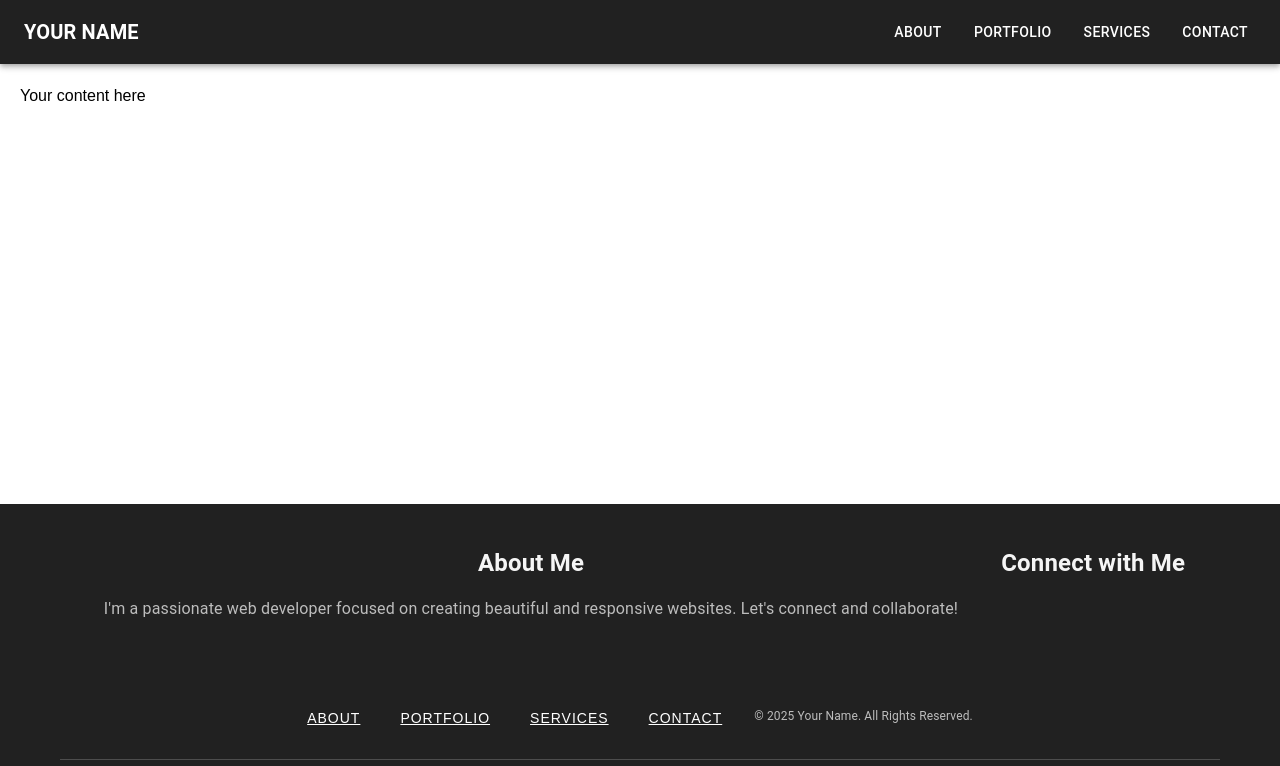
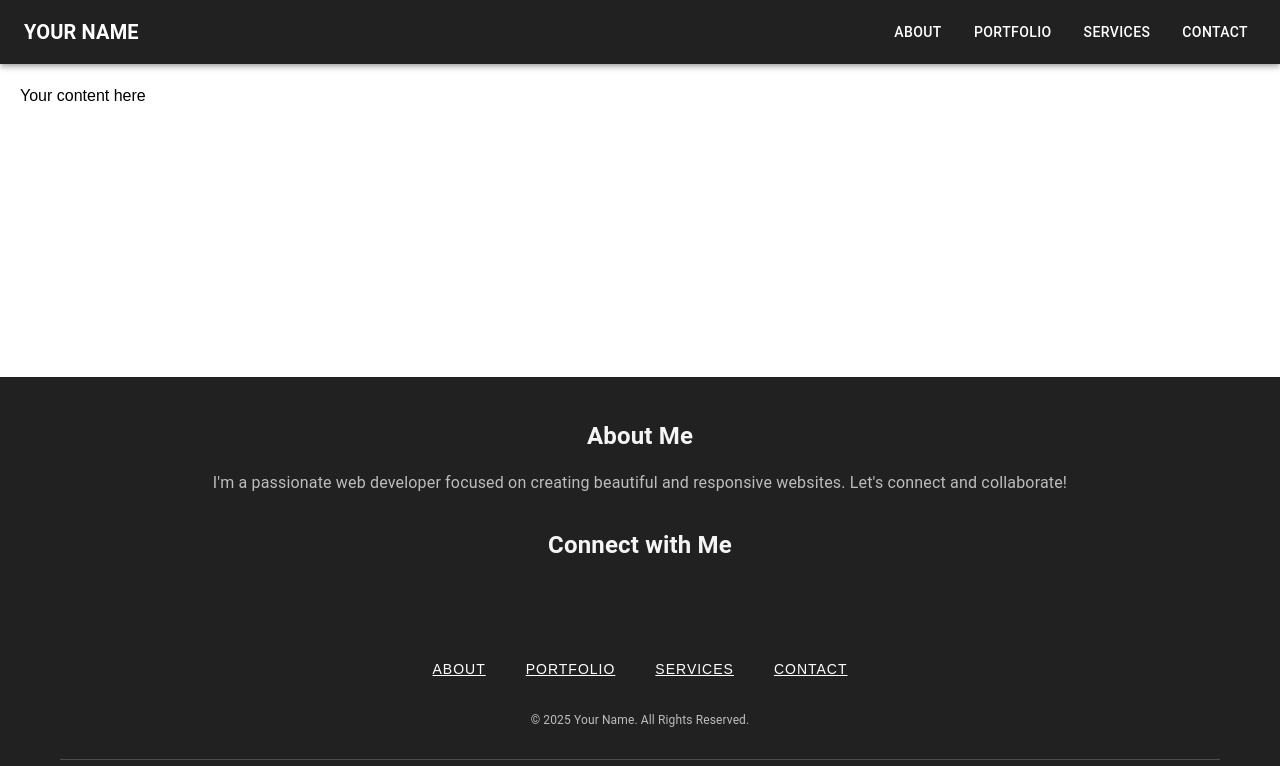
Before and after one commit to sunnykumar917/My_Portfolio, a React (Vite) app: page / in a window 1280 px wide. Shown: the top 766 px of the page. Built offline with nearby package versions, Linux system fonts and the light colour scheme; some icons are missing.

Commit message:
update footer grid to box

```diff
--- a/src/Components/Layout/Footer/Footer.tsx
+++ b/src/Components/Layout/Footer/Footer.tsx
@@ -1,5 +1,5 @@
 import React from 'react';
-import { Box, Typography, Grid, IconButton, Divider, Link } from '@mui/material';
+import { Box, Typography, IconButton, Divider, Link } from '@mui/material';
 import LinkedInIcon from '@mui/icons-material/LinkedIn';
 import GitHubIcon from '@mui/icons-material/GitHub';
 import TwitterIcon from '@mui/icons-material/Twitter';
@@ -8,10 +8,8 @@ const Footer: React.FC = () => {
   return (
     <Box sx={{ backgroundColor: '#212121', color: 'white', padding: '40px 0', mt: '40px' }}>
       <Box sx={{ maxWidth: '1200px', margin: '0 auto', padding: '0 20px' }}>
-        {/* Grid container */}
-        <Grid container spacing={4} sx={{ justifyContent: 'center' }}>
         {/* Left section: About */}
-          <Grid item xs={12} sm={6} md={4} sx={{ textAlign: 'center' }}>
+        <Box sx={{ textAlign: 'center', mb: 4 }}>
           <Typography
             variant="h6"
             sx={{
@@ -33,10 +31,10 @@ const Footer: React.FC = () => {
           >
             I'm a passionate web developer focused on creating beautiful and responsive websites. Let's connect and collaborate!
           </Typography>
-          </Grid>
+        </Box>
 
         {/* Middle section: Social Links */}
-          <Grid item xs={12} sm={6} md={4} sx={{ textAlign: 'center' }}>
+        <Box sx={{ textAlign: 'center', mb: 4 }}>
           <Typography
             variant="h6"
             sx={{
@@ -65,11 +63,11 @@ const Footer: React.FC = () => {
               </IconButton>
             </Link>
           </Box>
-          </Grid>
+        </Box>
 
         {/* Right section: Footer Links */}
-          <Grid item xs={12} sx={{ textAlign: 'center' }}>
-            <Box sx={{ display: 'flex', justifyContent: 'center', gap: 5, mt: 4, flexWrap: 'wrap' }}>
+        <Box sx={{ textAlign: 'center', mb: 4 }}>
+          <Box sx={{ display: 'flex', justifyContent: 'center', gap: 5, flexWrap: 'wrap' }}>
             <Link href="#about" color="inherit" sx={{ fontSize: '14px', textTransform: 'uppercase', letterSpacing: 1 }}>
               About
             </Link>
@@ -83,15 +81,14 @@ const Footer: React.FC = () => {
               Contact
             </Link>
           </Box>
-          </Grid>
+        </Box>
 
         {/* Copyright */}
-          <Grid item xs={12} sx={{ textAlign: 'center', mt: 4 }}>
+        <Box sx={{ textAlign: 'center', mt: 4 }}>
           <Typography variant="body2" sx={{ fontSize: '12px', color: '#bdbdbd' }}>
             &copy; {new Date().getFullYear()} Your Name. All Rights Reserved.
           </Typography>
-          </Grid>
-        </Grid>
+        </Box>
 
         {/* Divider for visual separation */}
         <Divider sx={{ borderColor: 'rgba(255, 255, 255, 0.2)', marginTop: '30px' }} />
```
Lines whose indentation alone changed are shown as unchanged.
